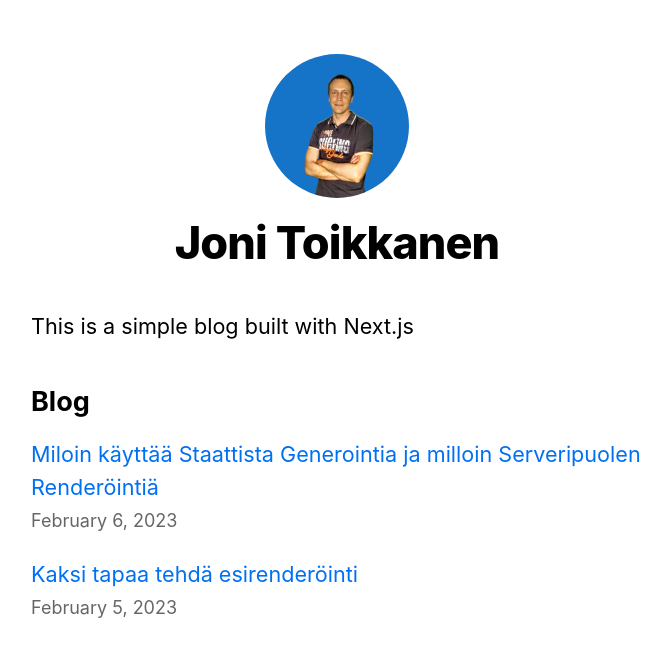
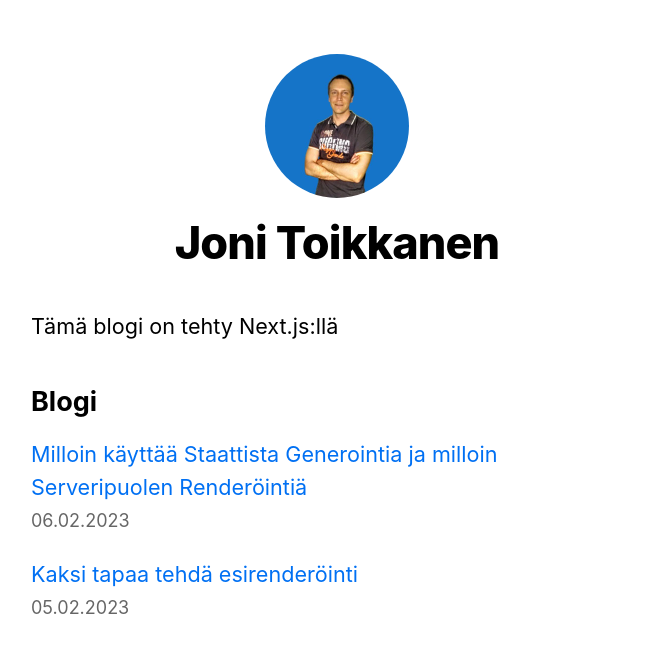
Before and after one commit to jotoik/nextjs-blog, a Next.js app: page / in a window 1280 px wide. Shown: the top 656 px of the page, without its empty margins (303-974 px from the left). Built offline with nearby package versions, Linux system fonts and the light colour scheme.

Commit message:
date and translate

```diff
--- a/components/date.js
+++ b/components/date.js
@@ -2,5 +2,5 @@ import { parseISO, format } from 'date-fns';
 
 export default function Date({ dateString }) {
   const date = parseISO(dateString);
-  return <time dateTime={dateString}>{format(date, 'LLLL d, yyyy')}</time>;
+  return <time dateTime={dateString}>{format(date, 'dd.MM.Y')}</time>;
 }
--- a/pages/index.js
+++ b/pages/index.js
@@ -21,10 +21,10 @@ export default function Home({allPostsData}) {
         <title>{siteTitle}</title>
       </Head>
       <section className={utilStyles.headingMd}>
-        <p>This is a simple blog built with Next.js</p>
+        <p>Tämä blogi on tehty Next.js:llä</p>
       </section>
       <section className={`${utilStyles.headingMd} ${utilStyles.padding1px}`}>
-        <h2 className={utilStyles.headingLg}>Blog</h2>
+        <h2 className={utilStyles.headingLg}>Blogi</h2>
         <ul className={utilStyles.list}>
           {allPostsData.map(({ id, date, title }) => (
             <li className={utilStyles.listItem} key={id}>
--- a/posts/ssg-ssr.md
+++ b/posts/staattinen-generointi-ja-serveripuolen-renderöinti.md
@@ -1,5 +1,5 @@
 ---
-title: 'Miloin käyttää Staattista Generointia ja milloin Serveripuolen Renderöintiä'
+title: 'Milloin käyttää Staattista Generointia ja milloin Serveripuolen Renderöintiä'
 date: '2023-02-06'
 ---
 
```
Also changed, not shown: posts/kaksi-tapaa-tehdä-esirenderöinti.md (renamed from posts/pre-rendering.md).
